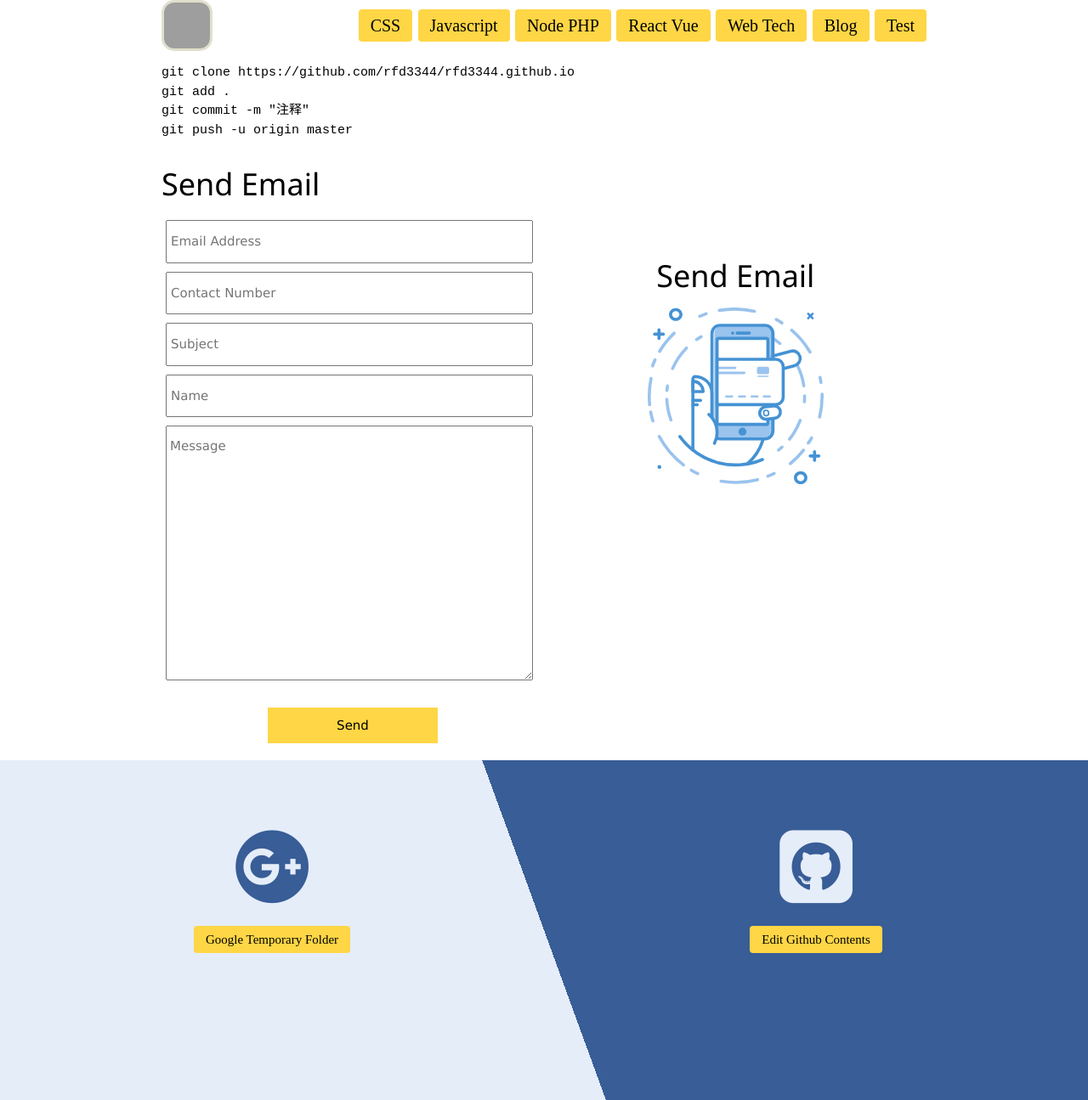
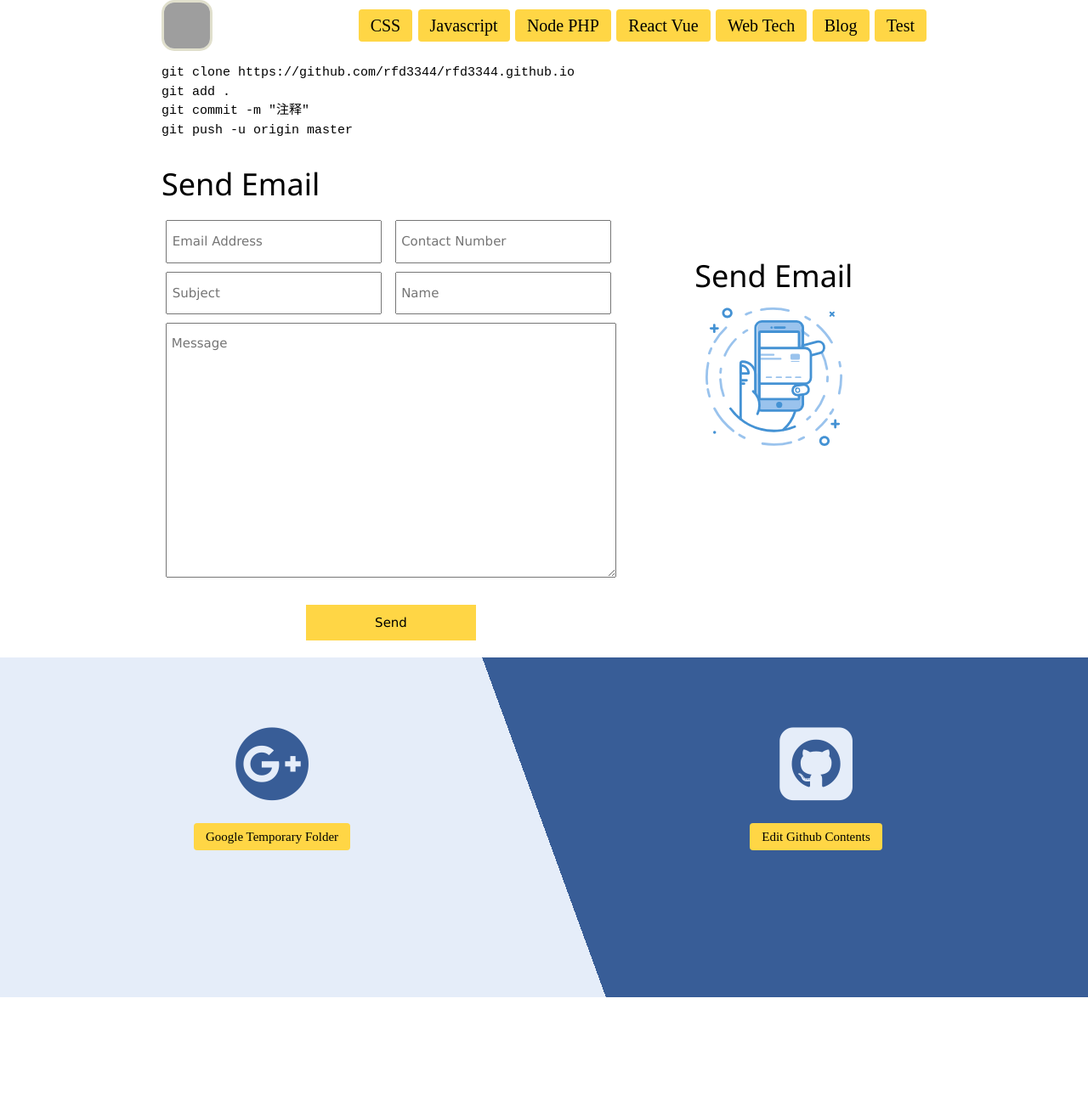
Before and after one commit to rfd3344a/rfd3344.github.io, a Jekyll site: the page built from index.html, in a window 1280 px wide. Shown: the whole page at 85% size. Built offline with Jekyll 4.4.1, drawn with Linux system fonts in a browser that asks for light colours; some web fonts are replaced; after the commit the page ends 1174 px from its top, so only the background shows below that; grey boxes are pictures that could not be loaded.

Commit message:
Update page.css

```diff
--- a/css/page.css
+++ b/css/page.css
@@ -12,17 +12,18 @@
 
 /******************  Home Page *************************/
 #ContactMe div{
-   width: 50%;
+   width: 60%;
    display: inline-block;
 }
 #ContactMe form input,
 #ContactMe form textarea{
-   width:96%;
+   width:47%;
    padding:12px 1%;
    margin:5px 1%;
    font-size: 15px;
 }
 #ContactMe form textarea{
+   width:98%;
    height: 300px;
 }
 #ContactMe form input[type=submit]{
@@ -34,7 +35,7 @@
    margin: 20px auto;
 }
 #ContactMe #Phone{
-   width: 49%;
+   width: 39%;
    display: inline-block;
    vertical-align: top;
    position: relative;
```
